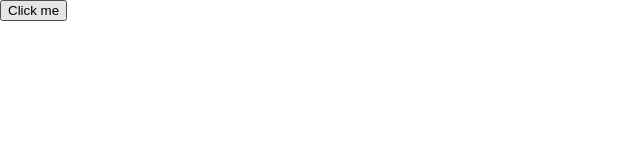
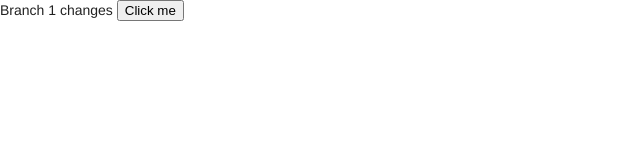
Before and after one commit to aalej/issues-6828-attempt-1, a plain HTML site: page public/index.html in a window 1280 px wide. Shown: the whole page, without its empty margins (0-640 px from the left). Drawn offline with nearby package versions, Linux system fonts and the light colour scheme.

Commit message:
Branch 1 changes

```diff
--- a/public/index.html
+++ b/public/index.html
@@ -66,6 +66,7 @@ limitations under the License.
     </script>
   </head>
   <body>
+    Branch 1 changes
     <button id="loginBtn">Click me</button>
   </body>
 </html>
```
